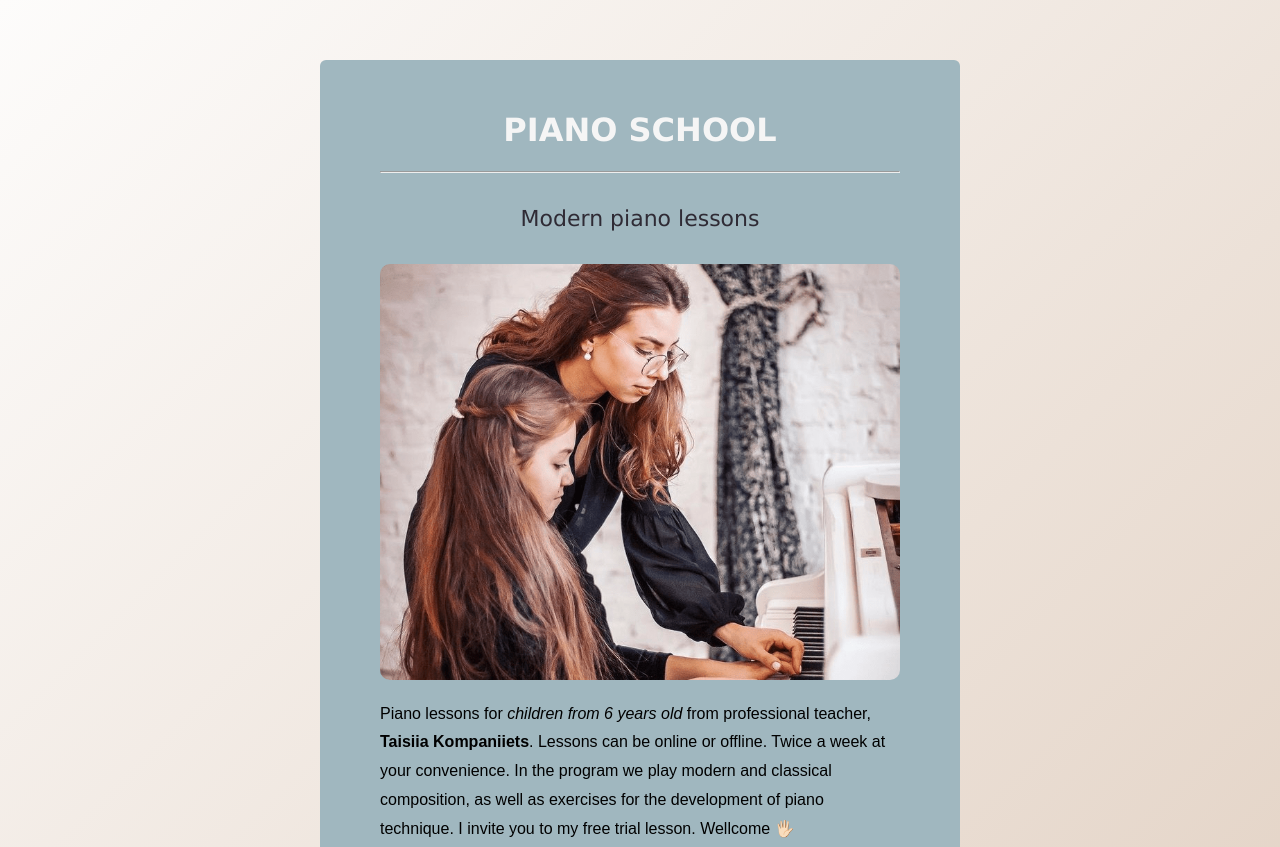
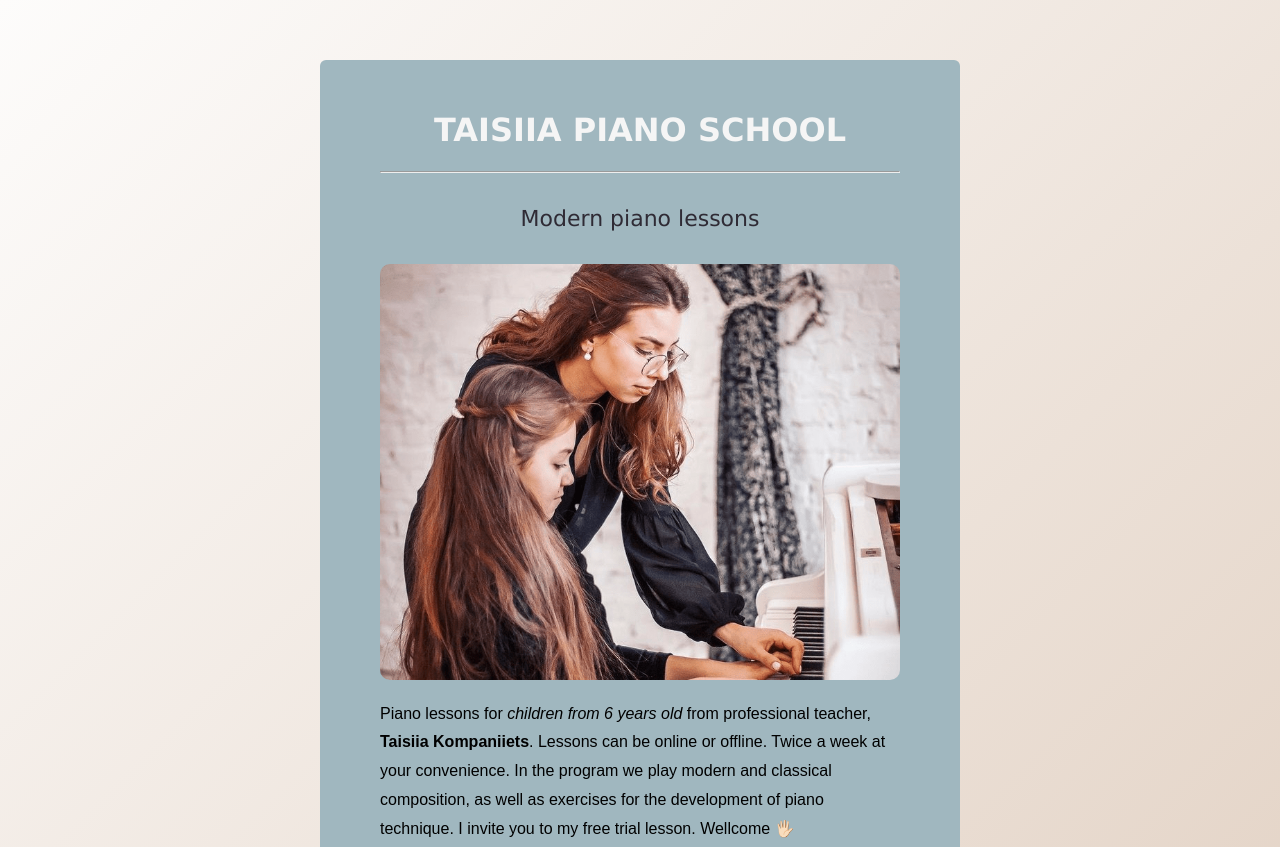
Before and after one commit to TaisiiaK/Piano-project, a plain HTML site: page index.html in a window 1280 px wide. Shown: the top 847 px of the page. Drawn offline with Linux system fonts and the light colour scheme.

Commit message:
change h1

```diff
--- a/index.html
+++ b/index.html
@@ -94,7 +94,7 @@
   </head>
   <body>
     <div class="container">
-      <h1> PIANO SCHOOL </h1>
+      <h1> TAISIIA PIANO SCHOOL </h1>
       <hr />
       <h2> Modern piano lessons </h2>
       <img src="piano.png" alt="Student" />
```
